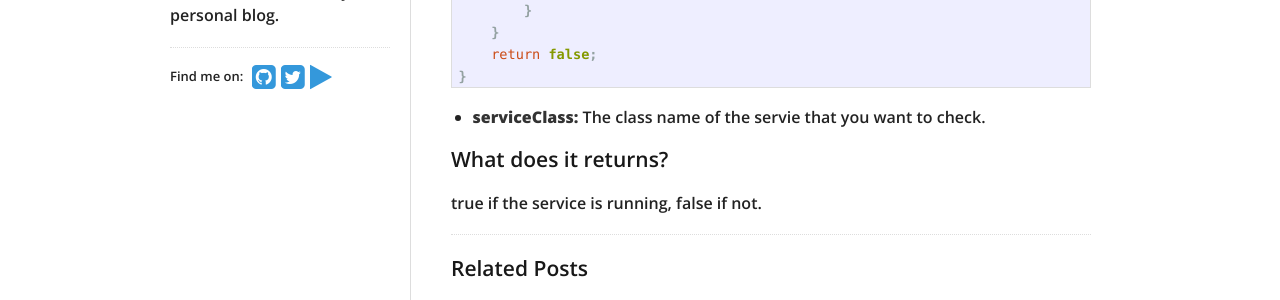
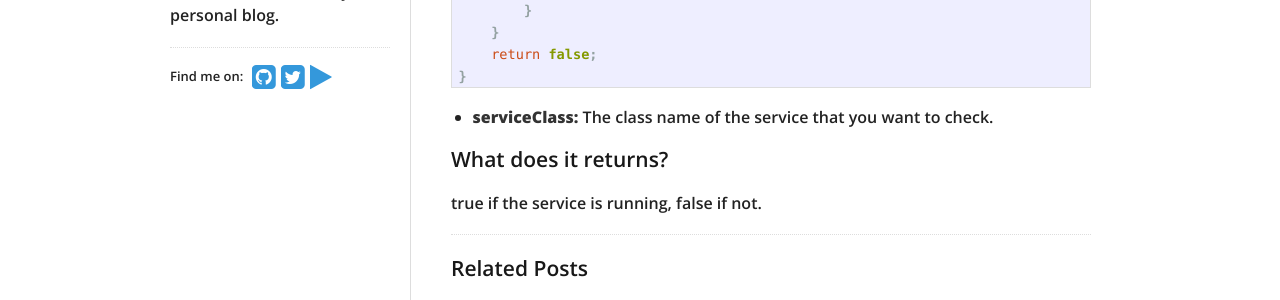
Before and after one commit to GrenderG/grenderg.github.io, a Jekyll site: the page built from _posts/2015-05-16-snippet_2_is_service_running.markdown, in a window 1280 px wide. Shown: the part 323-623 px from the top of the page. Built offline with Jekyll 4.4.1, drawn with Linux system fonts in a browser that asks for light colours; nearby versions of some CDN libraries.

Commit message:
Changed a word.

```diff
--- a/_posts/2015-05-16-snippet_2_is_service_running.markdown
+++ b/_posts/2015-05-16-snippet_2_is_service_running.markdown
@@ -26,7 +26,7 @@ public boolean isMyServiceRunning(Class<?> serviceClass) {
 }
 {% endhighlight %}
 
-- **serviceClass:** The class name of the servie that you want to check.
+- **serviceClass:** The class name of the service that you want to check.
 
 ###What does it returns?
 true if the service is running, false if not.
```
